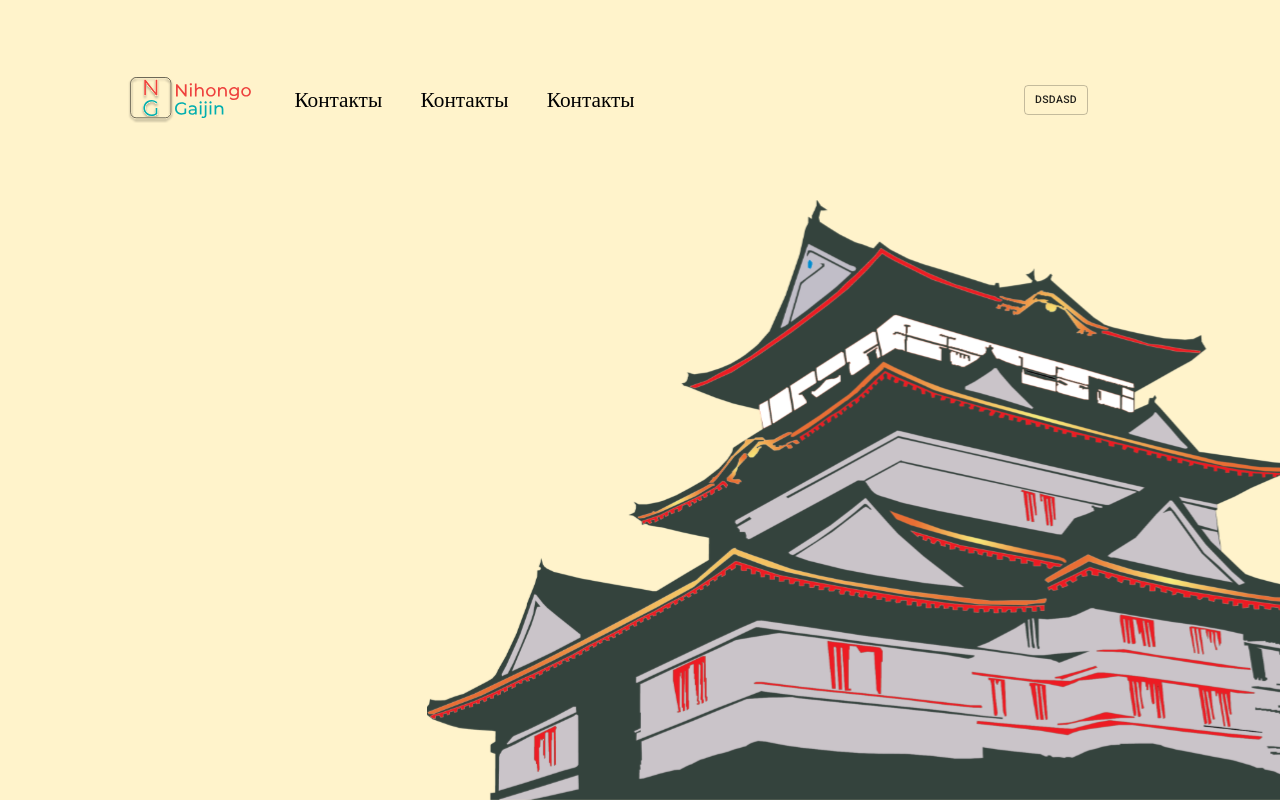
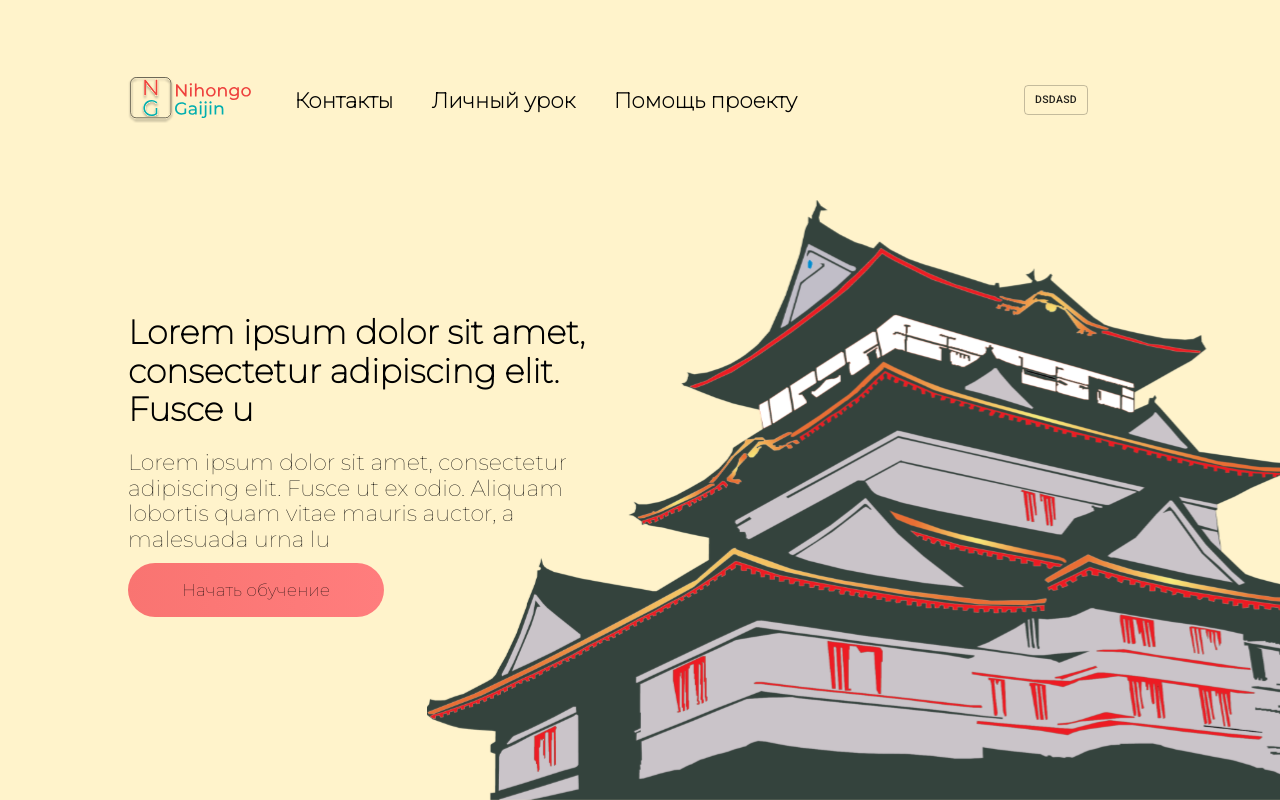
Before and after one commit to Astra-Sattelite/nihongo-gaijin, a React (Create React App) app: page / in a window 1280 px wide. Built offline with nearby package versions, Linux system fonts and the light colour scheme.

Commit message:
add invitation

```diff
--- a/public/index.html
+++ b/public/index.html
@@ -5,6 +5,9 @@
     <link rel="stylesheet" href="https://fonts.googleapis.com/css?family=Roboto:300,400,500,700&display=swap" />
     <link rel="stylesheet" href="https://fonts.googleapis.com/icon?family=Material+Icons" />
     <meta name="viewport" content="width=device-width, initial-scale=1" />
+    <link rel="preconnect" href="https://fonts.googleapis.com">
+    <link rel="preconnect" href="https://fonts.gstatic.com" crossorigin>
+    <link href="https://fonts.googleapis.com/css2?family=Montserrat:wght@100&display=swap" rel="stylesheet">
     <title>Nihongo Gaijin</title>
   </head>
   <body>
--- a/src/assets/css/root.css
+++ b/src/assets/css/root.css
@@ -1,5 +1,6 @@
 html {
   font-size: 12px;
+  font-family: Montserrat;
 }
 
 a {
--- a/src/assets/scss/header.scss
+++ b/src/assets/scss/header.scss
@@ -19,6 +19,7 @@
   font-size: clamp(1rem, -0.028169014084507005rem + 1.6901408450704223vw, 2rem);
   height: 100%;
   margin-left: 5%;
+  font-weight: 700;
 }
 
 .acc {
--- a/src/assets/scss/landing.scss
+++ b/src/assets/scss/landing.scss
@@ -20,10 +20,52 @@
   background-image: url("../svg/Castle.svg");
   width: 100%;
   height: 100%;
-  max-width: 100%;
+  max-width: 100;
   background-size: contain;
   background-repeat: no-repeat;
   background-position: right bottom;
   padding-top: 0px;
   display: inline-block;
 }
+
+.inviteContainer {
+  display: flex;
+  flex-direction: column;
+  width: 40%;
+  position: absolute;
+  left: 10%;
+  top: 35%;
+}
+
+.startButton {
+  height: 20%;
+  width: 100%;
+  display: flex;
+  align-items: center;
+}
+
+.startButtonDecoration {
+  height: 70%;
+  width: 50%;
+  border-radius: 999px;
+  background: radial-gradient(100% 1836.73% at 0% 0%, #F97471 0%, #FF7D7D 100%);
+  display: flex;
+  align-items: center;
+  justify-content: center;
+}
+
+.scalableTextH {
+  font-size: clamp(1.5rem, 0.971830985915493rem + 1.6901408450704223vw, 3rem);
+  font-style: normal;
+  font-weight: bolder;
+  margin-bottom: 0%;
+}
+
+.scalableTextD {
+  font-size: clamp(1rem, 0.647887323943662rem + 1.1267605633802817vw, 2rem);
+  margin-bottom: 2%;
+}
+
+.scalableTextB {
+  font-size: clamp(1rem, 0.823943661971831rem + 0.5633802816901409vw, 1.5rem)
+}
--- a/src/components/header/Header.tsx
+++ b/src/components/header/Header.tsx
@@ -33,10 +33,10 @@ const LinksRow: React.FC = () => {
         Контакты
       </a>
       <a className="scalableText" href="/">
-        Контакты
+        Личный урок
       </a>
       <a className="scalableText" href="/">
-        Контакты
+        Помощь проекту
       </a>
     </div>
   )
--- a/src/components/landing/Landing.tsx
+++ b/src/components/landing/Landing.tsx
@@ -7,9 +7,33 @@ export const Landing: React.FC = () => {
     <div className="container">
       <div className="spaceForNothing">
       </div>
+      <Invitation />
       <div className="imageContainer" >
         <div className="landingImage" />
       </div>
     </div>
   )
 }
+
+const Invitation: React.FC = () => {
+  return (
+    <>
+      <div className="inviteContainer">
+        <p className="scalableTextH">
+          Lorem ipsum dolor sit amet, consectetur adipiscing elit. Fusce u
+        </p>
+
+        <p className="scalableTextD">
+          Lorem ipsum dolor sit amet, consectetur adipiscing elit. Fusce ut ex odio. Aliquam lobortis quam vitae mauris auctor, a malesuada urna lu
+        </p>
+
+        <div className="startButton">
+          <div className="startButtonDecoration">
+            <p className="scalableTextB">Начать обучение</p>
+          </div>
+        </div>
+
+      </div>
+    </>
+  )
+}
```
